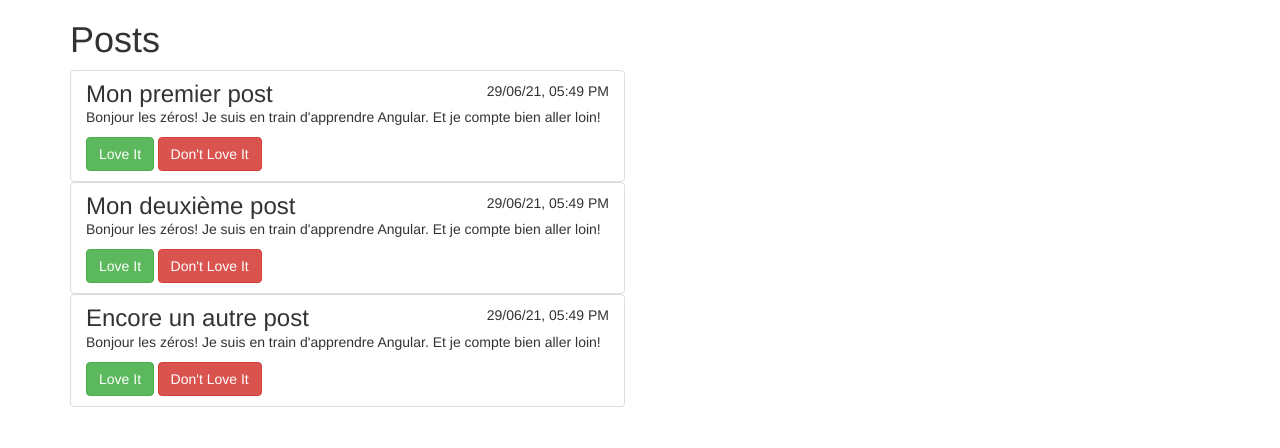
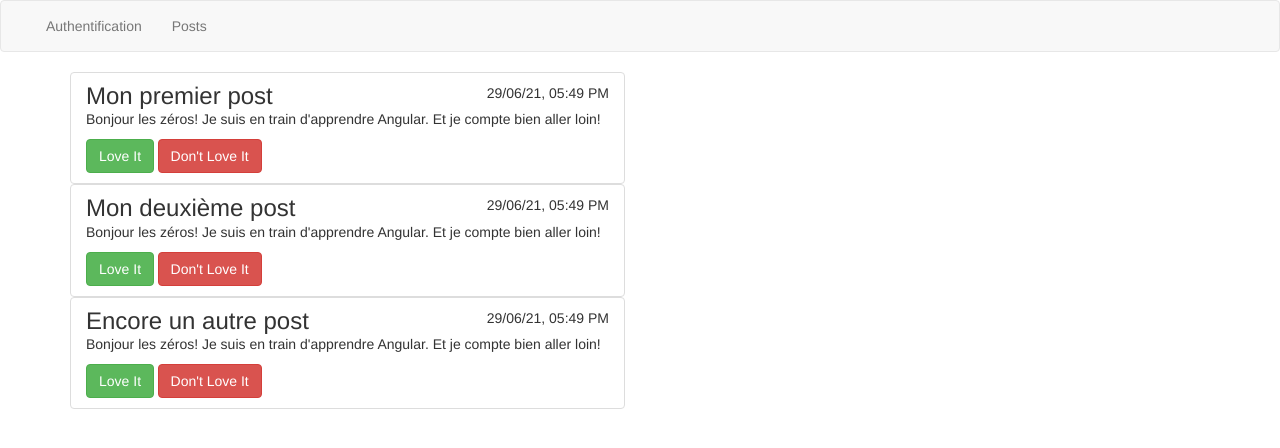
Before and after one commit to sconde2020/mon-blog, an Angular app: page / in a window 1280 px wide. Shown: the top 448 px of the page. Built offline with nearby package versions, Linux system fonts and the light colour scheme.

Commit message:
Ajout du routing

```diff
--- a/src/app/app.component.html
+++ b/src/app/app.component.html
@@ -1,8 +1,17 @@
+<nav class="navbar navbar-default">
+  <div class="container-fluid">
+    <div class="navbar-collapse">
+      <ul class="nav navbar-nav">
+        <li routerLinkActive="active"><a routerLink="auth">Authentification</a></li>
+        <li routerLinkActive="active"><a routerLink="posts">Posts</a></li>
+      </ul>
+    </div>
+  </div>
+</nav>
 <div class="container">
   <div class="row">
     <div class="col-xs-6">
-      <h1>Posts</h1>
-      <app-post-list [posts]="posts"></app-post-list>
+      <router-outlet></router-outlet>
     </div>
   </div>
 </div>
--- a/src/app/app.component.ts
+++ b/src/app/app.component.ts
@@ -7,14 +7,8 @@ import { PostService } from './services/post.service';
   templateUrl: './app.component.html',
   styleUrls: ['./app.component.scss']
 })
-export class AppComponent implements OnInit{
+export class AppComponent {
 
-  posts!: Post[];
-
-  constructor(private postService : PostService) { }
-
-  ngOnInit() {
-    this.posts = this.postService.posts;
-  }
+  constructor() { }
 
 }
--- /dev/null
+++ b/src/app/auth/auth.component.html
@@ -0,0 +1 @@
+<p>auth works!</p>
--- /dev/null
+++ b/src/app/auth/auth.component.ts
@@ -0,0 +1,15 @@
+import { Component, OnInit } from '@angular/core';
+
+@Component({
+  selector: 'app-auth',
+  templateUrl: './auth.component.html',
+  styleUrls: ['./auth.component.scss']
+})
+export class AuthComponent implements OnInit {
+
+  constructor() { }
+
+  ngOnInit(): void {
+  }
+
+}
--- a/src/app/post-list/post-list.component.ts
+++ b/src/app/post-list/post-list.component.ts
@@ -1,5 +1,6 @@
 import { Component, Input, OnInit } from '@angular/core';
 import { Post } from '../models/post.model';
+import { PostService } from '../services/post.service';
 
 @Component({
   selector: 'app-post-list',
@@ -8,11 +9,12 @@ import { Post } from '../models/post.model';
 })
 export class PostListComponent implements OnInit {
 
-  @Input() posts!: Post[];
+  posts!: Post[];
 
-  constructor() { }
+  constructor(private postService : PostService) { }
 
-  ngOnInit(): void {
+  ngOnInit() {
+    this.posts = this.postService.posts;
   }
 
 }
```
Also changed, not shown: src/app/app-routing.module.ts (added, +17 -0 lines), src/app/app.module.ts (+6 -2 lines), src/app/auth/auth.component.scss (added).
